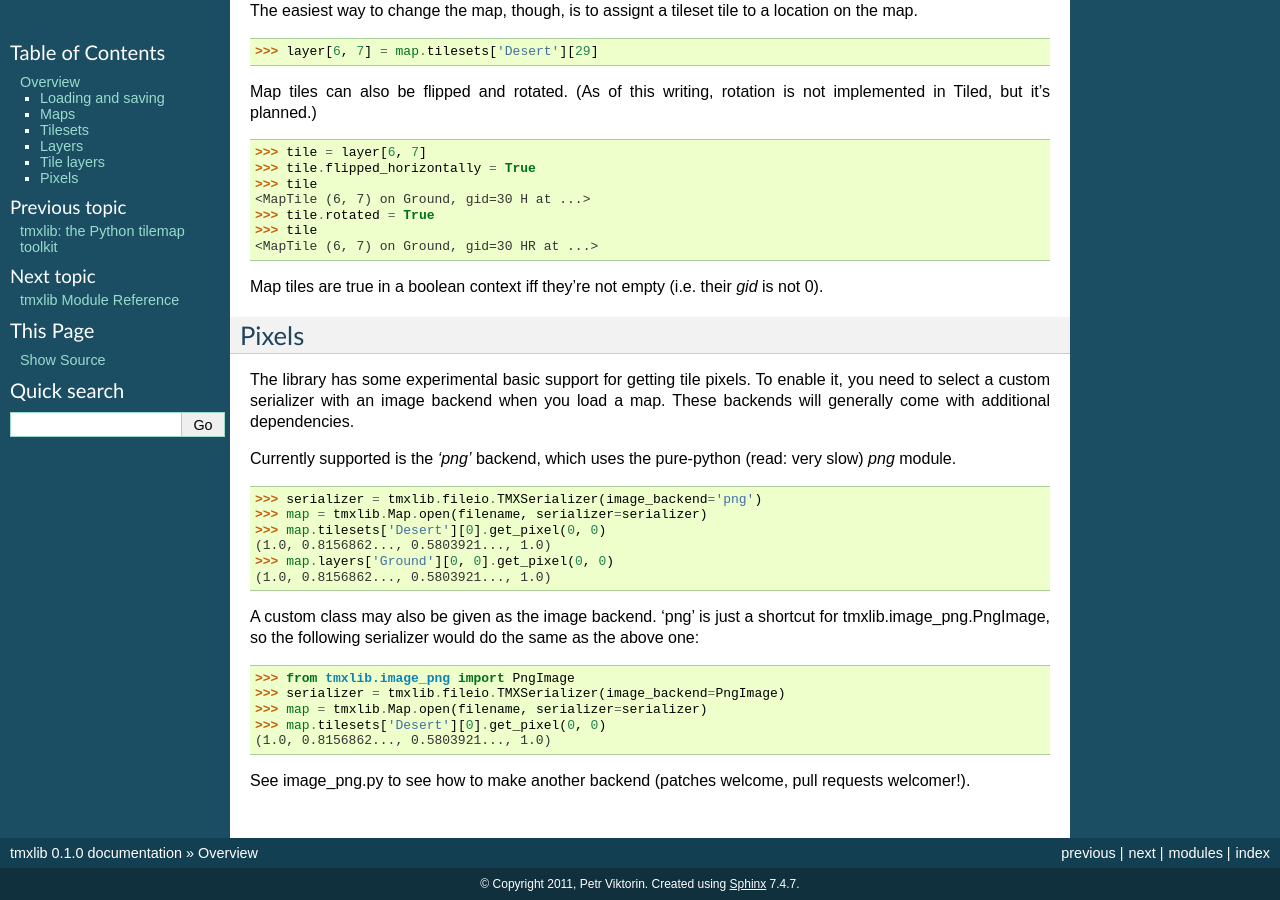
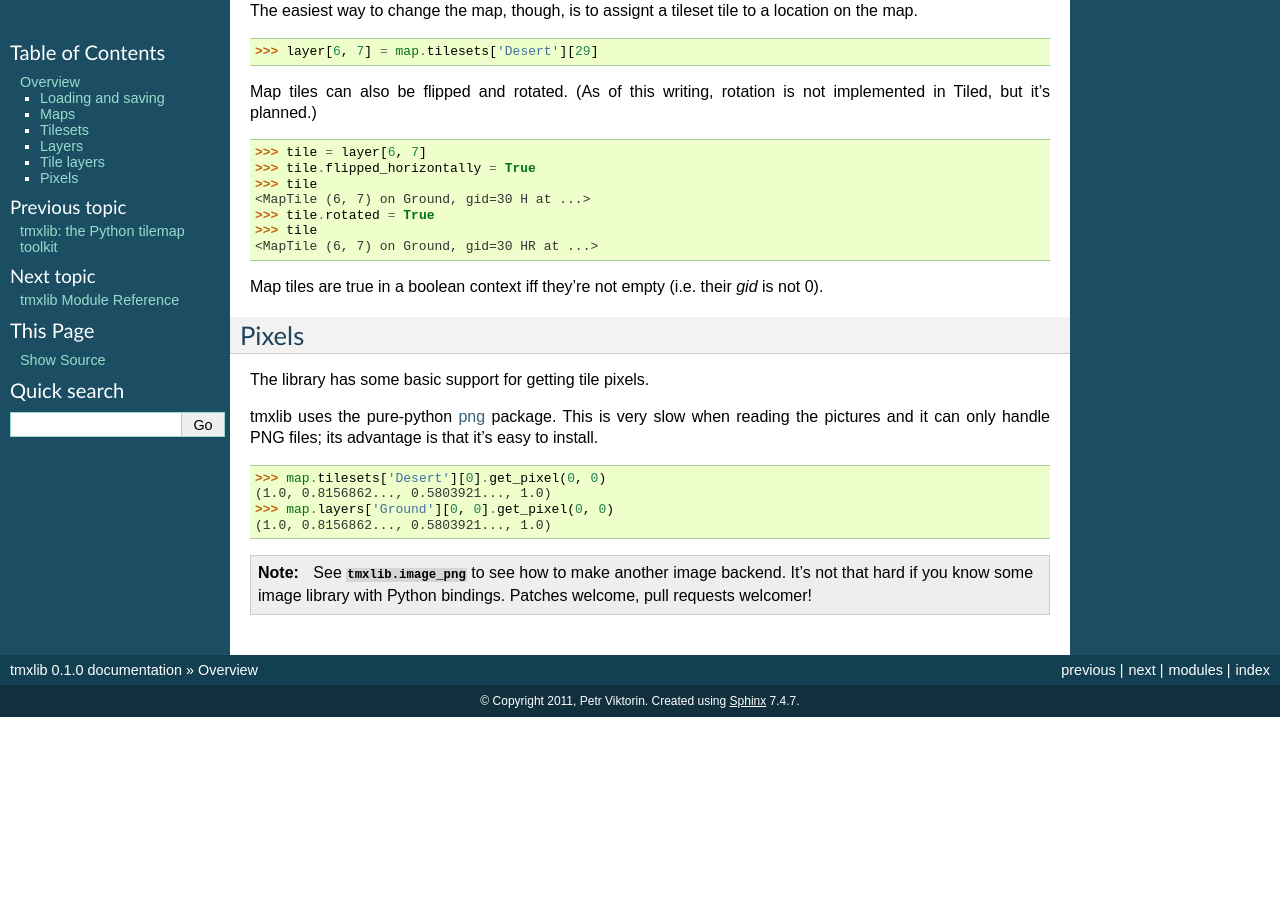
Before and after one commit to encukou/pytmxlib, a Sphinx documentation site: the page built from doc/source/overview.rst, in a window 1280 px wide and 900 px high, scrolled down 2286 px. Built offline with Sphinx 7.4.7, drawn with Linux system fonts in a browser that asks for light colours; after the commit the page ends 3003 px from its top, so only the background shows below that.

Commit message:
Make image_png default; pixel access no longer requires serializer voodoo.

```diff
--- a/doc/source/overview.rst
+++ b/doc/source/overview.rst
@@ -173,30 +173,21 @@ Map tiles are true in a boolean context iff they're not empty (i.e. their
 Pixels
 ------
 
-The library has some experimental basic support for getting tile pixels. To
-enable it, you need to select a custom serializer with an image backend when
-you load a map.
-These backends will generally come with additional dependencies.
+The library has some basic support for getting tile pixels.
 
-Currently supported is the `'png'` backend, which uses the pure-python
-(read: very slow) `png` module.
+tmxlib uses the pure-python `png`_ package. This is very slow when reading
+the pictures and it can only handle PNG files; its advantage is that it's easy
+to install.
 
-    >>> serializer = tmxlib.fileio.TMXSerializer(image_backend='png')
-    >>> map = tmxlib.Map.open(filename, serializer=serializer)
     >>> map.tilesets['Desert'][0].get_pixel(0, 0)
     (1.0, 0.8156862..., 0.5803921..., 1.0)
     >>> map.layers['Ground'][0, 0].get_pixel(0, 0)
     (1.0, 0.8156862..., 0.5803921..., 1.0)
 
-A custom class may also be given as the image backend. 'png' is just a shortcut
-for tmxlib.image_png.PngImage, so the following serializer would do the
-same as the above one:
+.. _png: http://pypi.python.org/pypi/pypng/0.0.12
 
-    >>> from tmxlib.image_png import PngImage
-    >>> serializer = tmxlib.fileio.TMXSerializer(image_backend=PngImage)
-    >>> map = tmxlib.Map.open(filename, serializer=serializer)
-    >>> map.tilesets['Desert'][0].get_pixel(0, 0)
-    (1.0, 0.8156862..., 0.5803921..., 1.0)
+.. note::
 
-See image_png.py to see how to make another backend (patches welcome, pull
-requests welcomer!).
+    See :mod:`tmxlib.image_png` to see how to make another image backend.
+    It's not that hard if you know some image library with Python bindings.
+    Patches welcome, pull requests welcomer!
```
Also changed, not shown: 2 other files.
